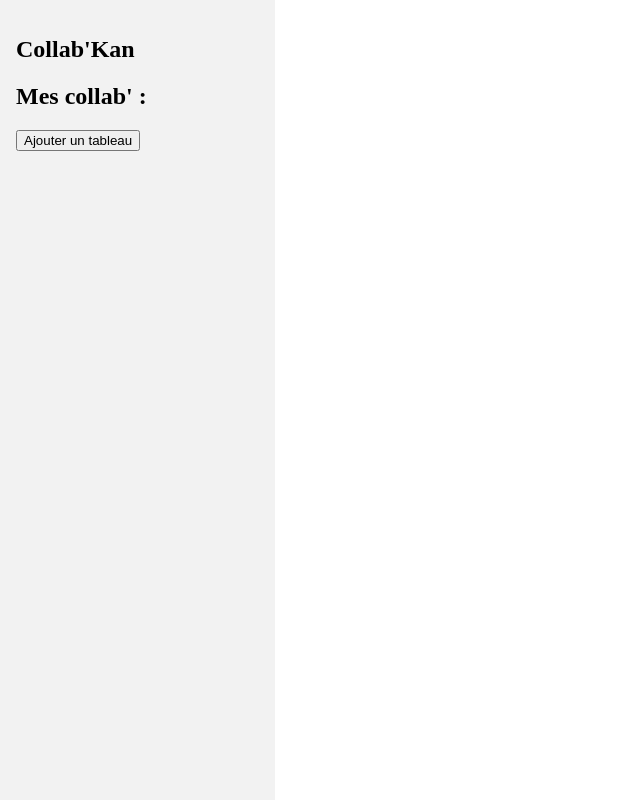
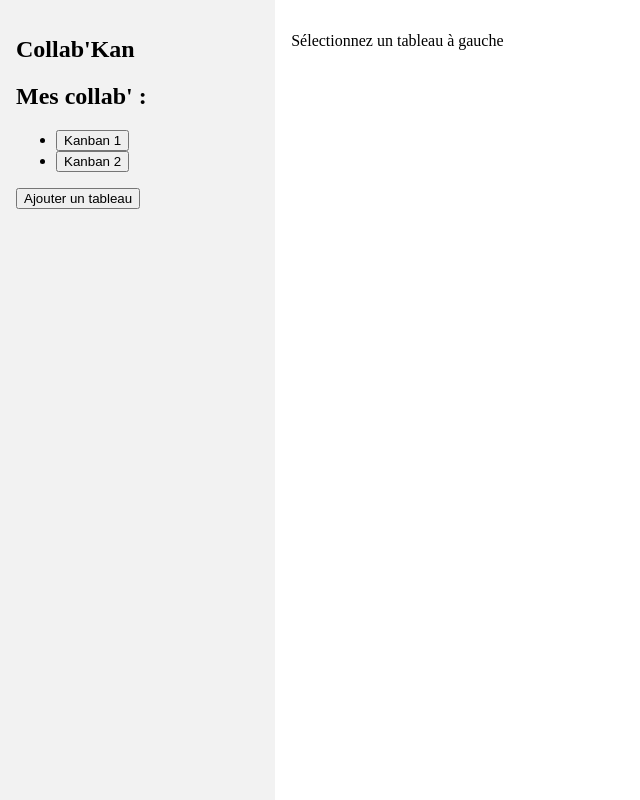
Before and after one commit to VGrolleau/collabkan, a Next.js app: page / in a window 1280 px wide. Shown: the whole page, without its empty margins (0-640 px from the left). Built offline with nearby package versions, Linux system fonts and the light colour scheme.

Commit message:
Outsourcing layout elements in AppLayout | Create KanbanBoard base

```diff
--- a/src/app/layout.tsx
+++ b/src/app/layout.tsx
@@ -1,7 +1,7 @@
 import type { Metadata } from "next";
 import { Geist, Geist_Mono } from "next/font/google";
 import "./globals.css";
-import Sidebar from "@/components/Sidebar";
+import AppShell from "@/components/AppShell";
 
 const geistSans = Geist({
   variable: "--font-geist-sans",
@@ -23,12 +23,14 @@ export default function RootLayout({
 }: Readonly<{
   children: React.ReactNode;
 }>) {
+
   return (
     <html lang="fr">
       <body className={`${geistSans.variable} ${geistMono.variable}`}>
         <div id="layout-container">
-          <Sidebar />
-          <main>{children}</main>
+          <AppShell>
+            {children}
+          </AppShell>
         </div>
       </body>
     </html>
--- a/src/app/page.tsx
+++ b/src/app/page.tsx
@@ -1,5 +1,5 @@
 export default function Home() {
   return (
-    <div></div>
+    <></>
   );
 }
--- /dev/null
+++ b/src/components/AppShell.tsx
@@ -0,0 +1,33 @@
+"use client";
+
+import { useState } from "react";
+import Sidebar from "./Sidebar";
+import KanbanBoard from "./KanbanBoard";
+
+const initialKanbans = [
+    { id: 1, name: "Kanban 1", description: "Test 1" },
+    { id: 2, name: "Kanban 2", description: "Test 2" },
+];
+
+export default function AppShell({ children }: { children: React.ReactNode }) {
+    const [kanbans] = useState(initialKanbans);
+    const [selectedKanban, setSelectedKanban] = useState<typeof initialKanbans[0] | null>(null);
+
+    function handleSelectKanban(id: number) {
+        const kanban = kanbans.find(k => k.id === id) || null;
+        setSelectedKanban(kanban);
+    }
+
+    return (
+        <>
+            <Sidebar kanbans={kanbans} onSelect={handleSelectKanban} />
+            <main>
+                {selectedKanban ? (
+                    <KanbanBoard kanban={selectedKanban} />
+                ) : (
+                    <p>Sélectionnez un tableau à gauche</p>
+                )}
+            </main>
+        </>
+    );
+}
--- /dev/null
+++ b/src/components/KanbanBoard.tsx
@@ -0,0 +1,15 @@
+type Kanban = {
+    id: number;
+    name: string;
+    description: string;
+};
+
+export default function KanbanBoard({ kanban }: { kanban: Kanban }) {
+    return (
+        <section>
+            <h2>{kanban.name}</h2>
+            <p>{kanban.description}</p>
+            {/* Plus tard, les colonnes, cartes, etc */}
+        </section>
+    );
+}
--- a/src/components/Sidebar.tsx
+++ b/src/components/Sidebar.tsx
@@ -1,15 +1,29 @@
-"use client"
+"use client";
 
-import React from "react";
+type Kanban = {
+    id: number;
+    name: string;
+};
 
-export default function Sidebar() {
+export default function Sidebar({
+    kanbans,
+    onSelect,
+}: {
+    kanbans: Kanban[];
+    onSelect: (id: number) => void;
+}) {
     return (
         <aside>
             <h1>{`Collab'Kan`}</h1>
             <h2>{`Mes collab' :`}</h2>
-            <button>
-                Ajouter un tableau
-            </button>
+            <ul>
+                {kanbans.map((kanban) => (
+                    <li key={kanban.id}>
+                        <button onClick={() => onSelect(kanban.id)}>{kanban.name}</button>
+                    </li>
+                ))}
+            </ul>
+            <button>Ajouter un tableau</button>
         </aside>
     );
-};
+}
```
